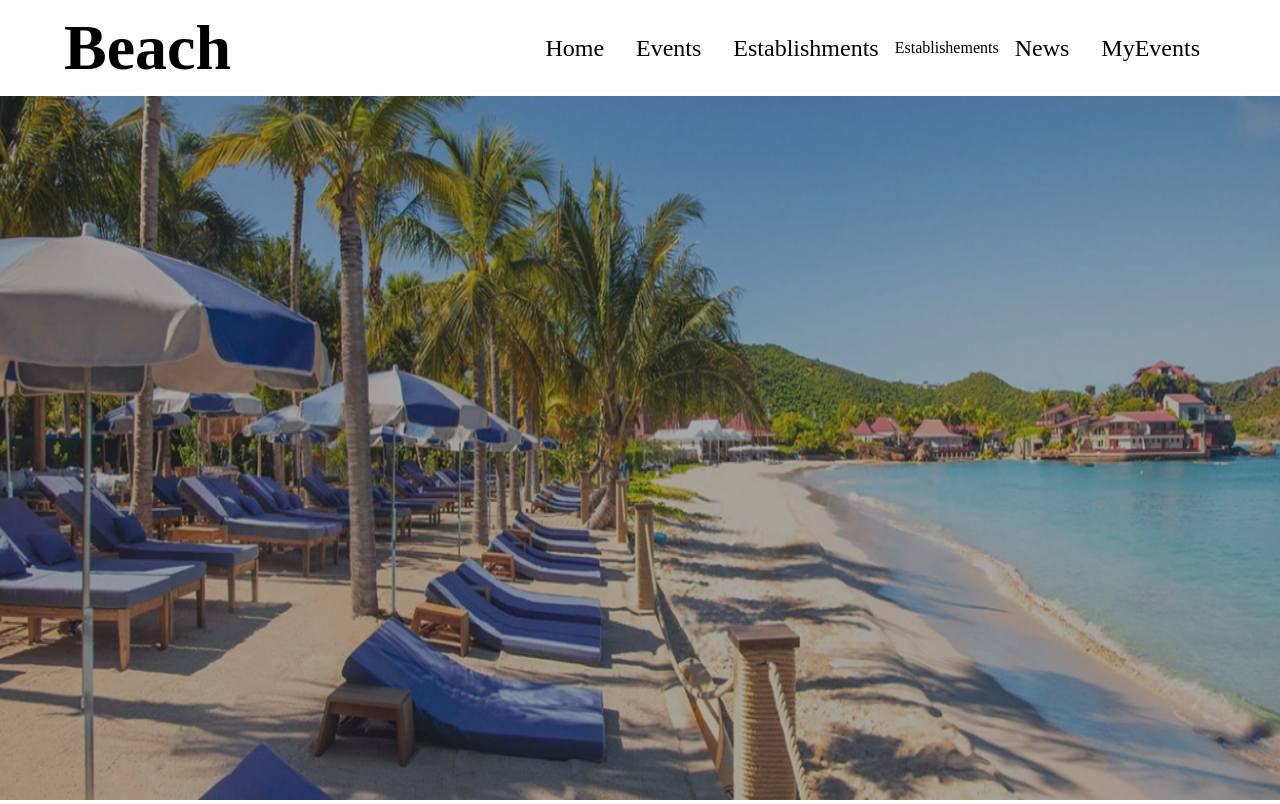
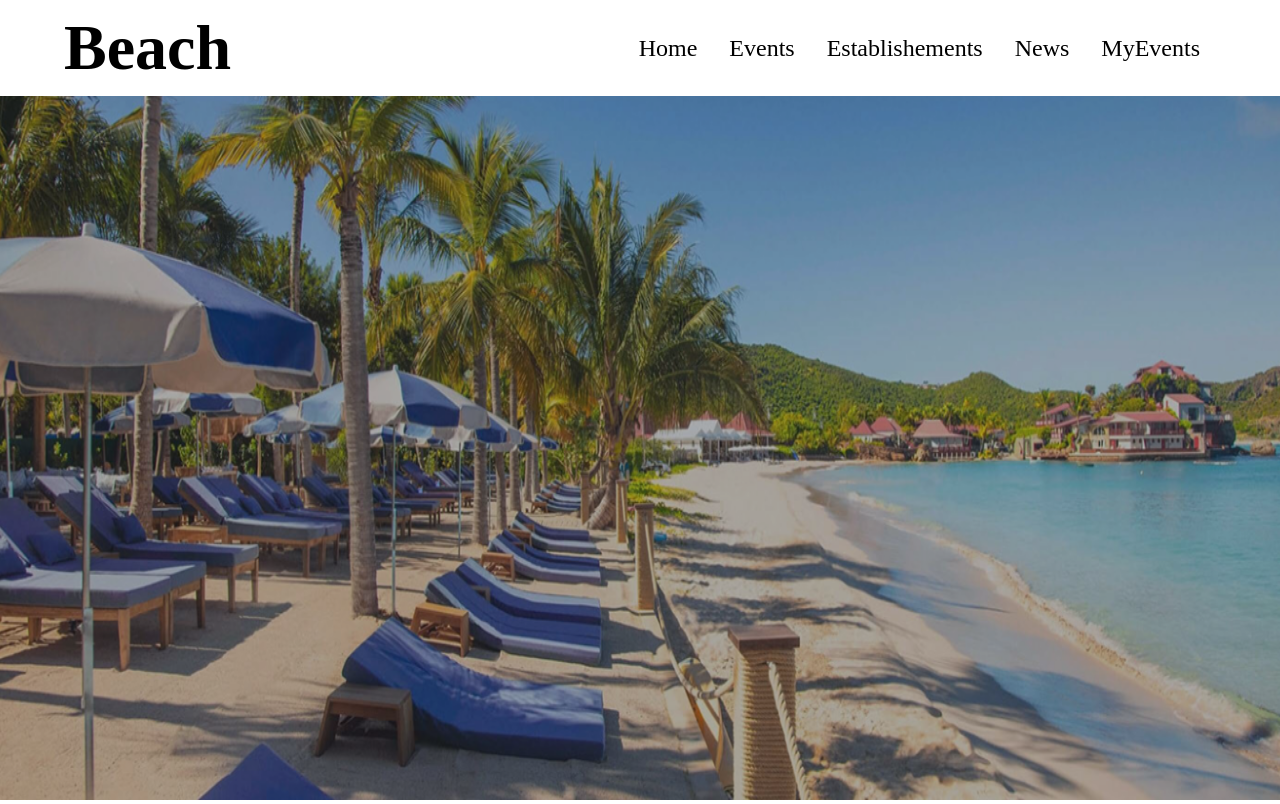
Before and after one commit to deep1910/beachevent, a React (Create React App) app in the folder client/: page / in a window 1280 px wide. Built offline with nearby package versions, Linux system fonts and the light colour scheme; a web font is replaced by a local one.

Commit message:
removed menuitem and updated navbar.js

```diff
--- a/client/src/SubComponents/Navbar.js
+++ b/client/src/SubComponents/Navbar.js
@@ -52,8 +52,9 @@ const Navbar = () => {
         <MenuItem>
           <Link to="/events">Events</Link>
         </MenuItem>
-        <MenuItem>Establishments</MenuItem>
+        <MenuItem>
           <Link to="/establishments">Establishements</Link>
+        </MenuItem>
         <MenuItem>
           <Link to="/news">News</Link>
         </MenuItem>
```
